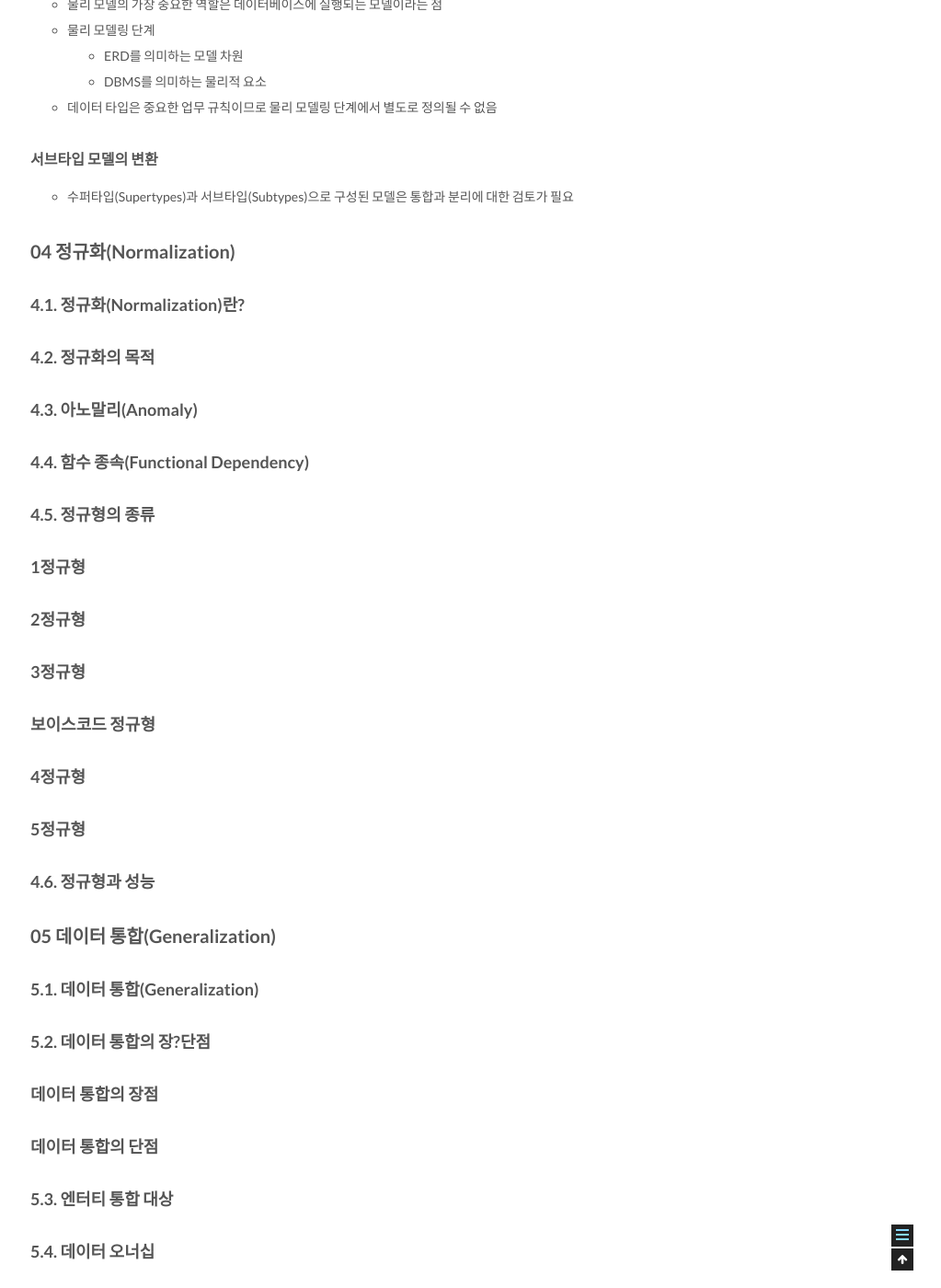
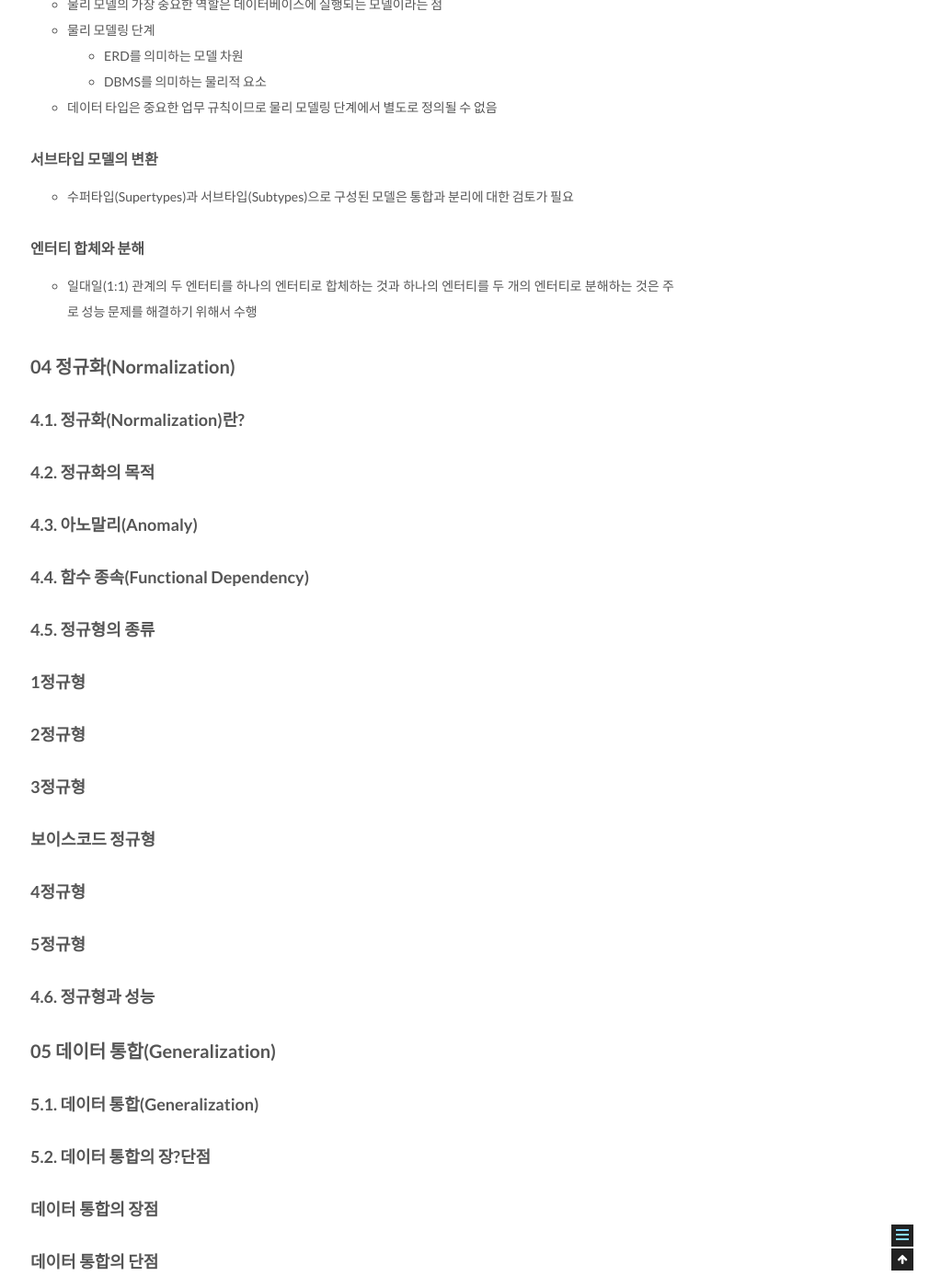
Before and after one commit to csj4032/csj4032.github.io, a Jekyll site: the page built from _posts/2018-05-02-관계형데이터모델링프리미엄가이드.md, in a window 1280 px wide and 1400 px high, scrolled down 10094 px. Shown: the whole window at 92% size, without its empty margins (257-1280 px from the left). Built offline with Jekyll 4.4.1, drawn with Linux system fonts in a browser that asks for light colours; comment, search, counter and statistics services are not loaded.

Commit message:
관계형 데이터 베이스 모델링 포스팅 수정

```diff
--- a/_posts/2018-05-02-관계형데이터모델링프리미엄가이드.md
+++ b/_posts/2018-05-02-관계형데이터모델링프리미엄가이드.md
@@ -312,6 +312,9 @@ comments: true
 #### 서브타입 모델의 변환
 * 수퍼타입(Supertypes)과 서브타입(Subtypes)으로 구성된 모델은 통합과 분리에 대한 검토가 필요
 
+#### 엔터티 합체와 분해
+* 일대일(1:1) 관계의 두 엔터티를 하나의 엔터티로 합체하는 것과 하나의 엔터티를 두 개의 엔터티로 분해하는 것은 주로 성능 문제를 해결하기 위해서 수행
+
 ## 04 정규화(Normalization)
 
 ### 4.1. 정규화(Normalization)란?
```
